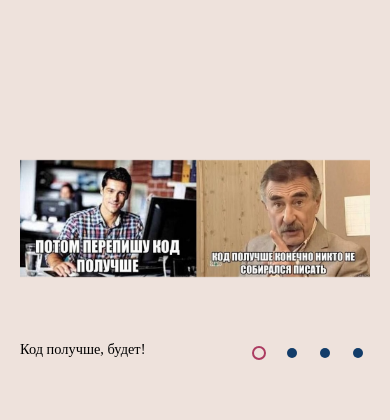
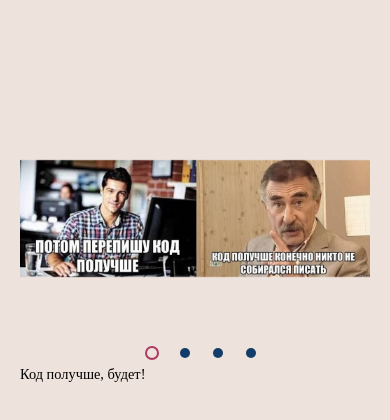
Before and after one commit to BoDrok/cssMemeSlider, a plain HTML site: page index.html in a window 390 px wide. Drawn offline with Linux system fonts and the light colour scheme.

Commit message:
feat: add media for css (Sun, Sep 15, 2024 01:48:36 PM)

```diff
--- a/css/style.css
+++ b/css/style.css
@@ -129,3 +129,15 @@
     outline: 2px solid var(--dark);
     background: transparent;
   }
+
+  @media (max-width:769px) {
+    .control {
+        flex-direction: column-reverse;
+        justify-content: center;
+    }
+
+    .nav {
+        justify-content: space-between;
+        margin: 0 auto;
+    }
+  }
```
